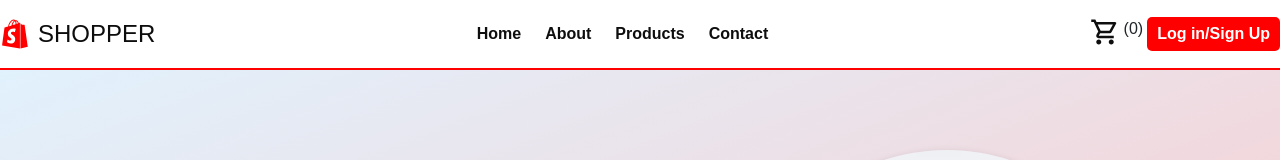
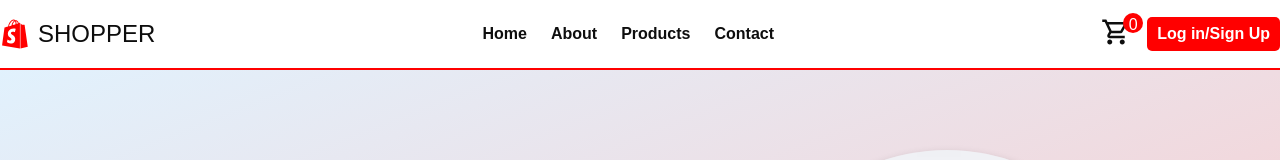
Before and after one commit to Zeeshan-Siddiqui123/ecommerce-website, a React (Vite) app: page / in a window 1280 px wide. Shown: the top 160 px of the page. Built offline with nearby package versions, Linux system fonts and the light colour scheme.

Commit message:
Youe commit changes

```diff
--- a/src/Components/Header.jsx
+++ b/src/Components/Header.jsx
@@ -34,13 +34,13 @@ const Navbar = () => {
           <MdOutlineShoppingCart size='30' />
 
         </Link>
-        ({cart.length})
+        <div className='w-[20px] h-[20px] bg-[red] text-white rounded-full text-center -ml-3 -mt-1'>{cart.length}</div>
         {user ? (
-          <div className='flex items-center space-x-2'>
-            <Link to="/account" className='login-name-btn'>
-              <span className='hello'>Hello,</span> {user.name}
-            </Link>
-            <button onClick={handleLogout} className='login-button'>Logout</button>
+          <div className='flex items-center space-x-2 '>
+
+              <div className='login-name-btn'><span className='hello'>Hello,</span> {user.name}</div>
+
+            <div><button onClick={handleLogout} className='login-button'>Logout</button></div>
           </div>
         ) : (
           <Link to="/account" className='login-button'>
```
